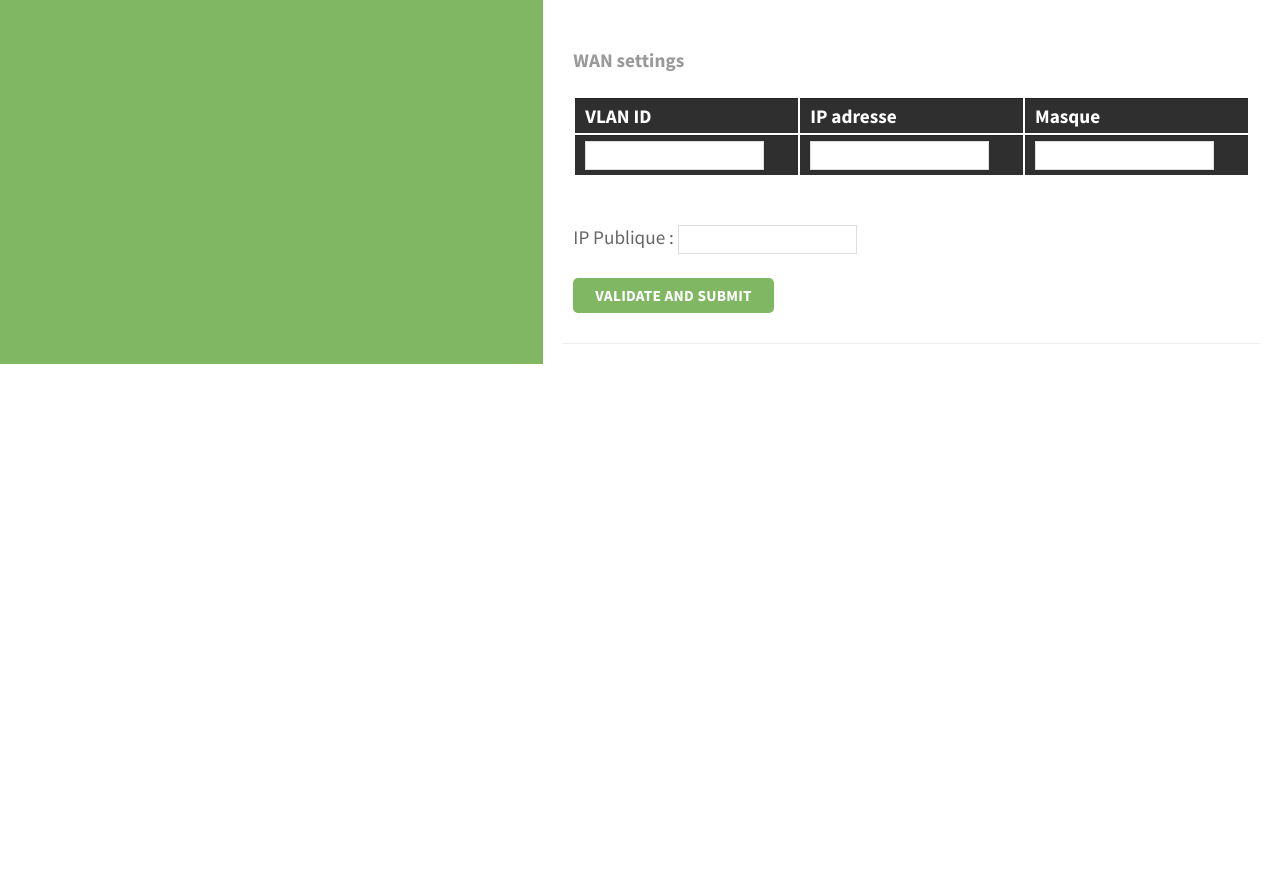
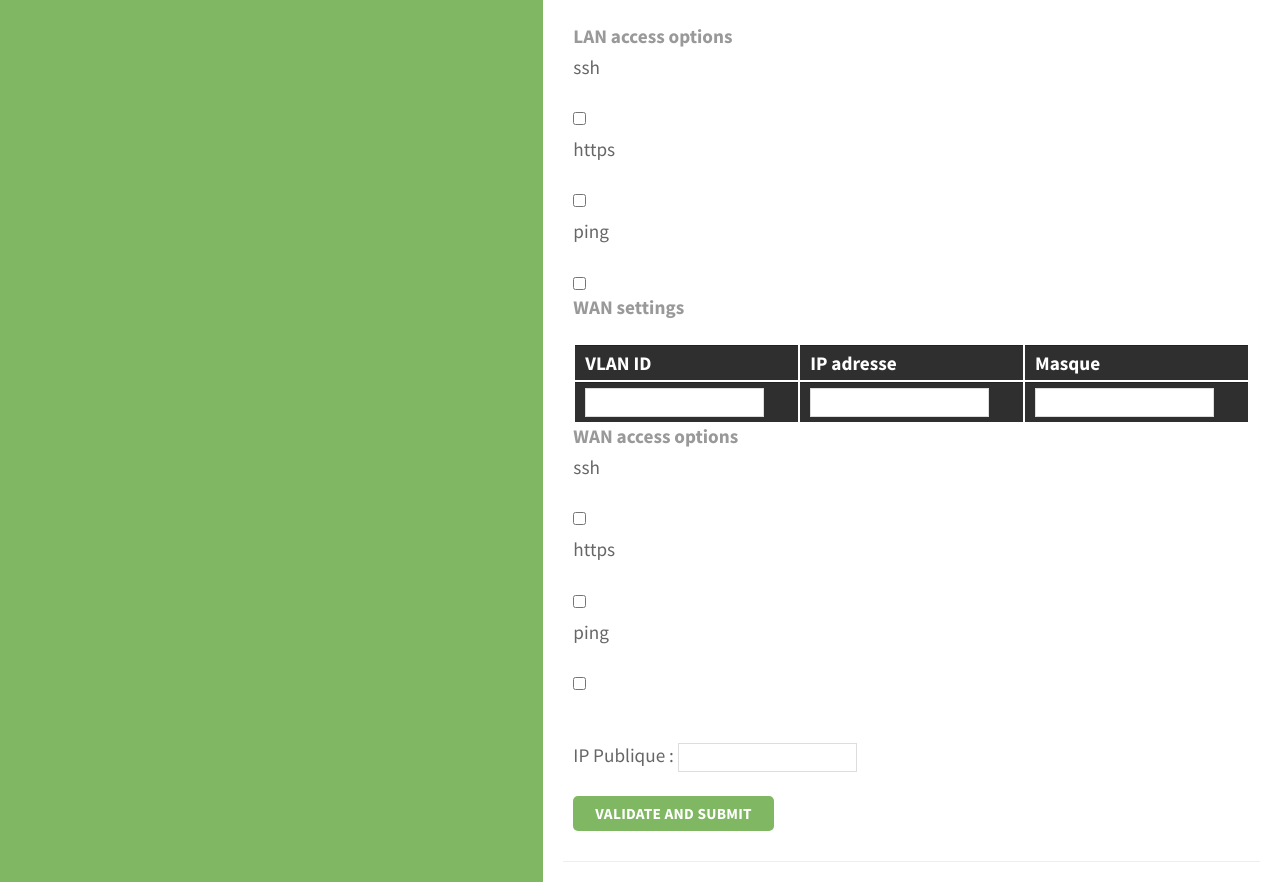
Before and after one commit to HedhliWael/FWaaS_Esprit_PFE_2019, a Flask app: page /new/wizard in a window 1280 px wide. Shown: the part 749-1631 px from the top of the page. Before the commit the page ends 1113 px from the top, so only its background shows below. Run offline with Flask 2, Linux system fonts and the light colour scheme; lists and menus that the app fills with data are empty.

Commit message:
03/02/19

```diff
--- a/app.py
+++ b/app.py
@@ -1,8 +1,9 @@
 from flask_login import UserMixin, login_user, LoginManager, current_user, logout_user, login_required
 from flask_sqlalchemy import SQLAlchemy
 from flask import Flask, render_template, redirect, url_for, flash
+import FortigateApi
 from forms import LoginForm, NewCustomerWizardForm
-import pyfortiapi
+
 
 app = Flask(__name__)
 
@@ -14,6 +15,8 @@ db = SQLAlchemy(app)
 
 login_manager = LoginManager(app)
 login_manager.login_view = 'login'
+
+Fortigate_device = FortigateApi.Fortigate("83.206.181.241:20443", "root", "NXO", "testtest123")
 
 
 @login_manager.user_loader
@@ -74,7 +77,7 @@ def logout():
     return redirect(url_for('login'))
 
 
-@app.route("/new")
+@app.route("/new", methods=['GET', 'POST'])
 def nc_add():
     return render_template('New_Customer.html', title='new customer')
 
@@ -82,7 +85,11 @@ def nc_add():
 @app.route("/new/wizard", methods=['GET', 'POST'])
 def nc_w_template():
     form = NewCustomerWizardForm()
-    return render_template('wizard_Customer.html', title='add customer with wizard',form=form)
+    if form.vlan_id_lan.data:
+        flash("data retrevied = " + form.vlan_id_lan.data)
+    if form.https_access_lan.data:
+        flash('https access')
+    return render_template('wizard_Customer.html', title='add customer with wizard', form=form)
 
 
 @app.route("/new/custom")
--- a/forms.py
+++ b/forms.py
@@ -1,5 +1,5 @@
 from flask_wtf import FlaskForm
-from wtforms import StringField, PasswordField, SubmitField
+from wtforms import StringField, PasswordField, SubmitField, BooleanField
 from wtforms.validators import DataRequired
 
 
@@ -19,6 +19,12 @@ class NewCustomerWizardForm(FlaskForm):
     ip_adresse_wan = StringField('IP adresse ', validators=[DataRequired()])
     masque_wan = StringField('Masque ', validators=[DataRequired()])
     ip_publique = StringField('IP Publique : ', validators=[DataRequired()])
+    ssh_access_lan = BooleanField()
+    https_access_lan = BooleanField()
+    ping_access_lan = BooleanField()
+    ssh_access_wan = BooleanField()
+    https_access_wan = BooleanField()
+    ping_access_Wan = BooleanField()
     submit = SubmitField('validate and submit')
 
 
--- a/templates/Layout.html
+++ b/templates/Layout.html
@@ -24,7 +24,7 @@ License: Creative Commons Attribution
 
 			<header>
 				<h1><a href="#">FWaaS Management Plateform</a></h1>
-				<h2>Migrate Customers or Create new one</h2>
+                <h2>Create or Migrate LinkerSecure Customers</h2>
 			</header>
 
 			<nav id="mainnav">
--- a/templates/wizard_Customer.html
+++ b/templates/wizard_Customer.html
@@ -86,6 +86,13 @@
                             </tr>
                         </table>
                         <br>
+                        <legend>LAN access options</legend>
+                        <p>ssh</p>
+                        {{ form.ssh_access_lan(value='Allow_ssh') }}
+                        <p>https</p>
+                        {{ form.https_access_lan(value='Allow_https') }}
+                        <p>ping</p>
+                        {{ form.ping_access_lan(value='Allow_ping') }}
                         <br>
                         <legend>WAN settings</legend>
                         <br>
@@ -101,6 +108,14 @@
                                 <th>{{ form.masque_wan() }}</th>
                             </tr>
                         </table>
+                        <legend>WAN access options</legend>
+                        <p>ssh</p>
+                        {{ form.ssh_access_wan(value='Allow_ssh') }}
+                        <p>https</p>
+                        {{ form.https_access_wan(value='Allow_https') }}
+                        <p>ping</p>
+                        {{ form.ping_access_Wan(value='Allow_ping') }}
+                        <br>
                         <br>
                         <br>
                         {{ form.ip_publique.label() }}
```
Also changed, not shown: Fortigate_Requests.py (added, +12 -0 lines).
